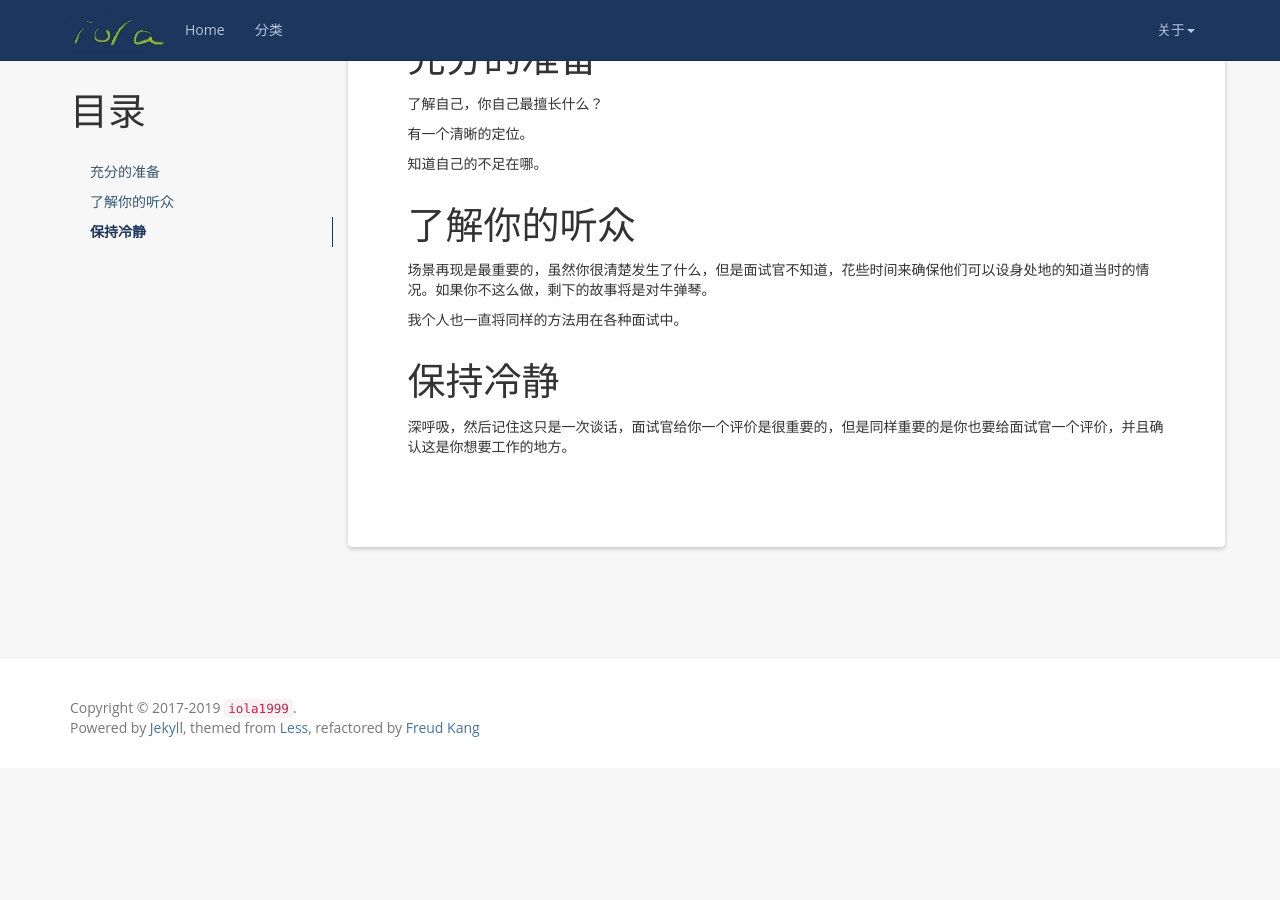
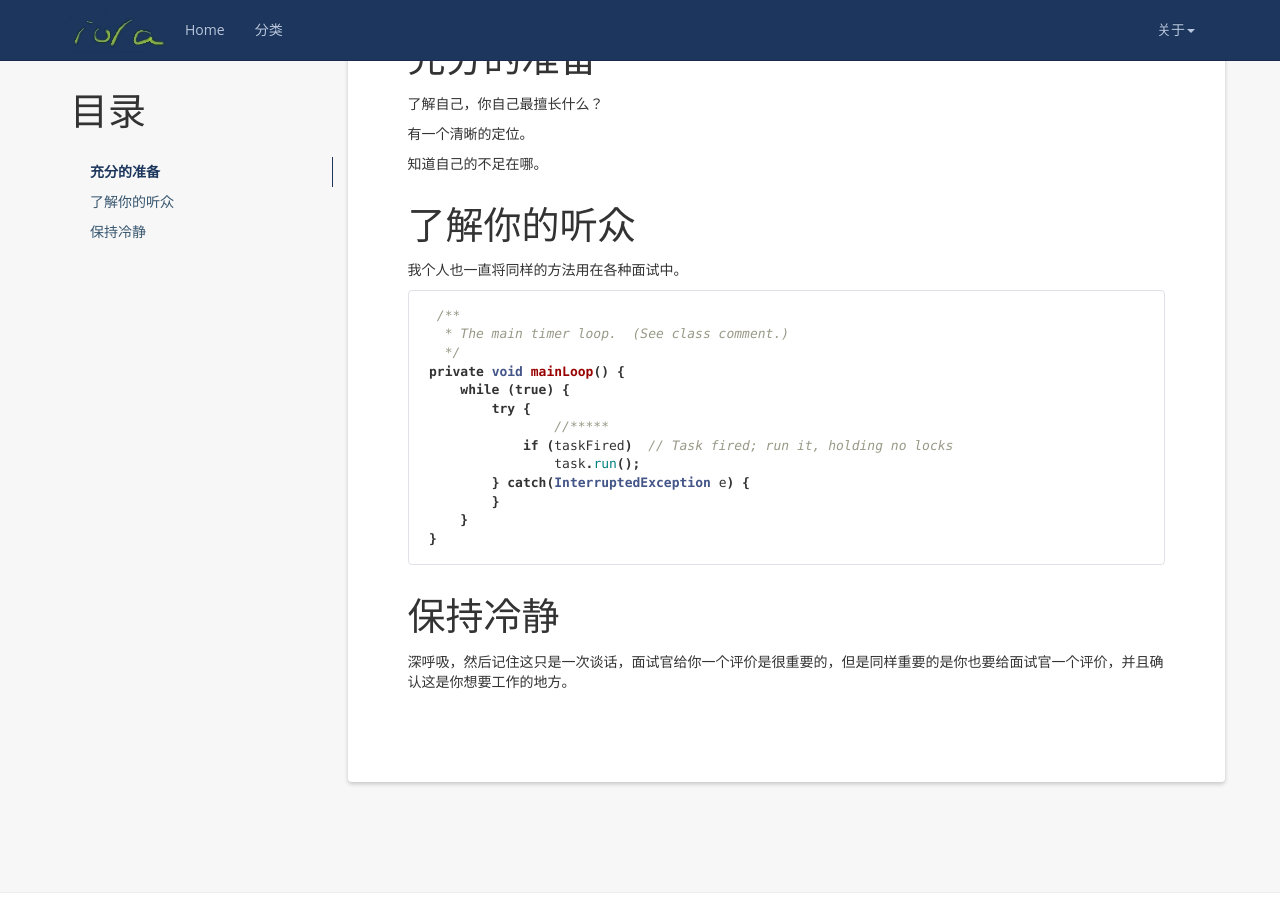
Before and after one commit to iola1999/iola1999.github.io, a Jekyll site: the page built from _posts/2019-04-02-First-Articles-On-GhPages.markdown, in a window 1280 px wide and 900 px high, scrolled down 463 px. Built offline with Jekyll 4.4.1, drawn with Linux system fonts in a browser that asks for light colours; nearby versions of some CDN libraries; before the commit the page ends 1231 px from its top, so only the background shows below that.

Commit message:
试一下高亮

```diff
--- a/_posts/2019-04-02-First-Articles-On-GhPages.markdown
+++ b/_posts/2019-04-02-First-Articles-On-GhPages.markdown
@@ -30,9 +30,24 @@ tag: useless
 了解你的听众			{#learn}
 ====================================
 
-场景再现是最重要的，虽然你很清楚发生了什么，但是面试官不知道，花些时间来确保他们可以设身处地的知道当时的情况。如果你不这么做，剩下的故事将是对牛弹琴。
+我个人也一直将同样的方法用在各种面试中。
 
-我个人也一直将同样的方法用在各种面试中。
+{% highlight java%}
+ /**
+  * The main timer loop.  (See class comment.)
+  */
+private void mainLoop() {
+    while (true) {
+        try {
+           	//*****
+            if (taskFired)  // Task fired; run it, holding no locks
+                task.run();
+        } catch(InterruptedException e) {
+        }
+    }
+}
+{% endhighlight %}
+
 
 保持冷静			{#keep-calm}
 ====================================
```
